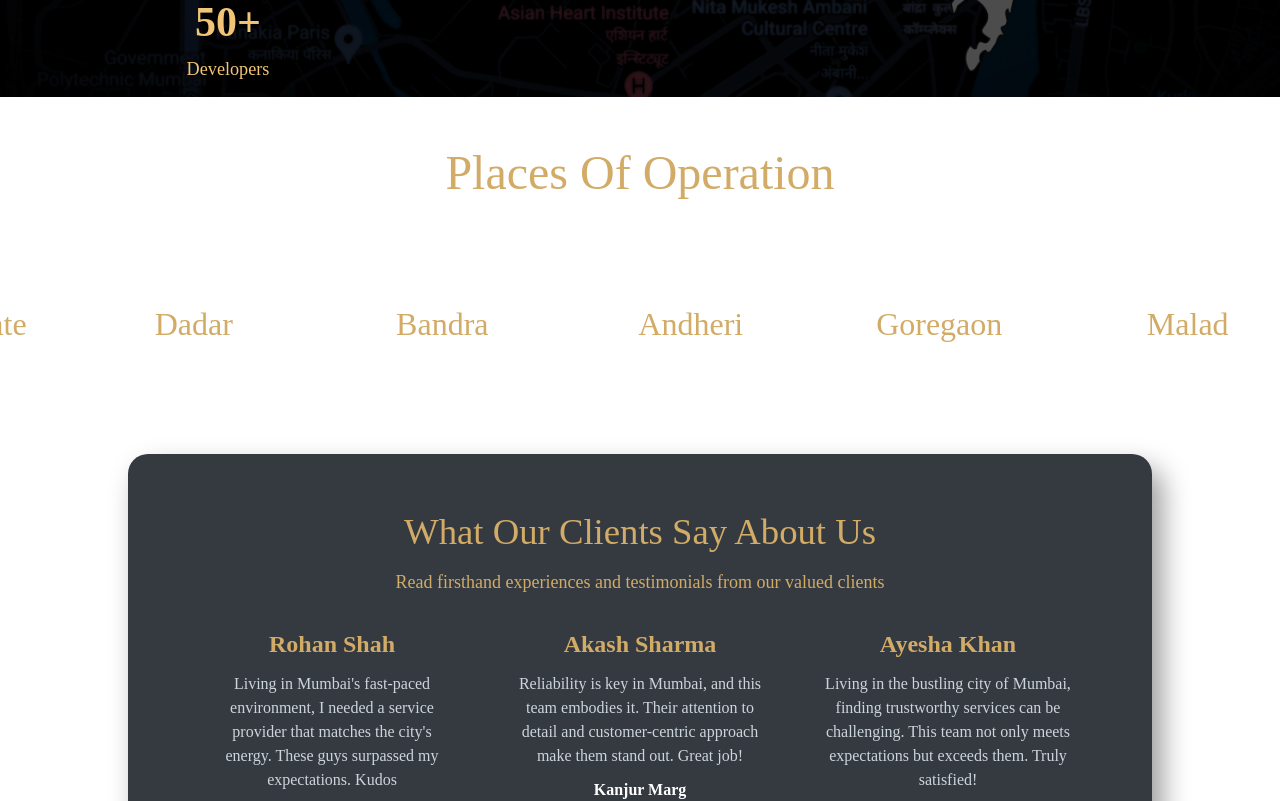
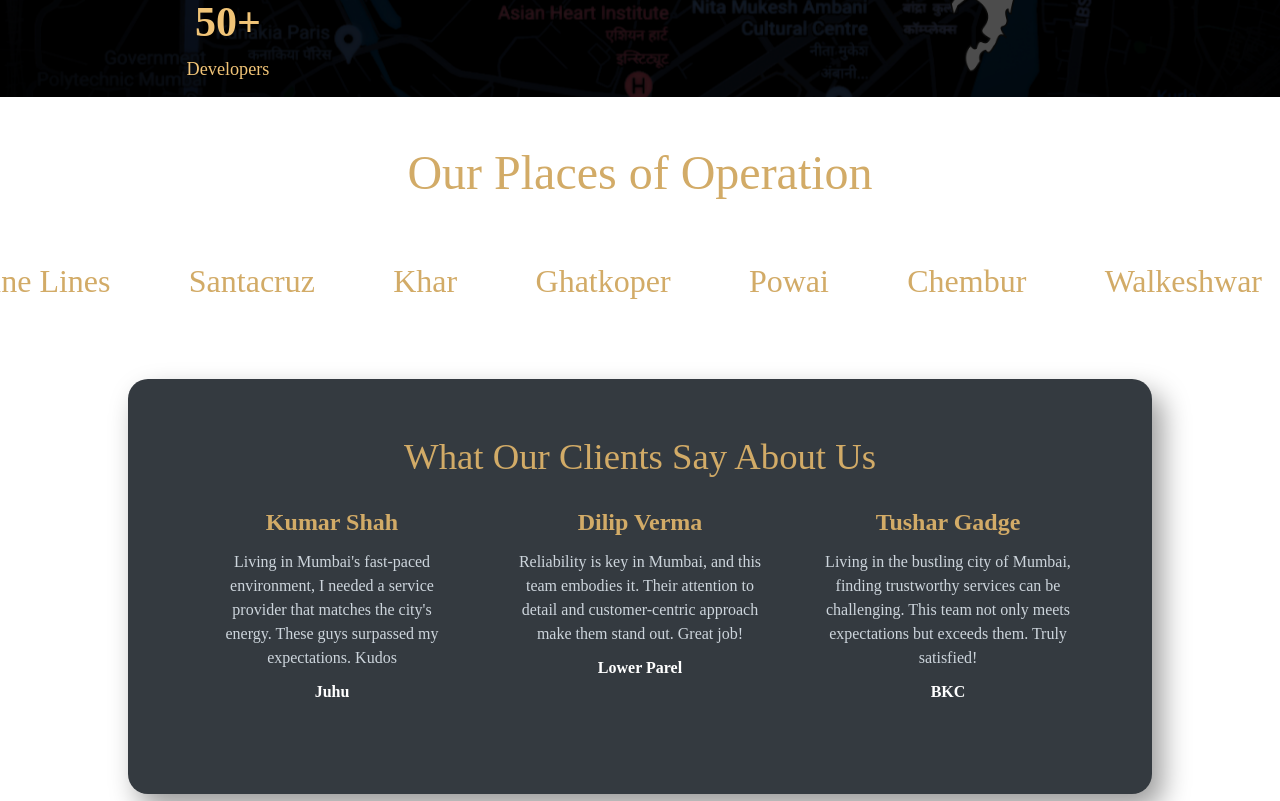
Before and after one commit to Harsh-gg/Chhabria-Housing, a React (Vite) app in the folder Chhabria Housing/Chhabria Housing/: page / in a window 1280 px wide. Shown: the part 3140-3941 px from the top of the page. Built offline with nearby package versions, Linux system fonts and the light colour scheme.

Commit message:
add carousel for places

```diff
--- a/Chhabria Housing/Chhabria Housing/package.json
+++ b/Chhabria Housing/Chhabria Housing/package.json
@@ -21,6 +21,7 @@
     "postcss": "^8.4.33",
     "react": "^18.2.0",
     "react-dom": "^18.2.0",
+    "react-fast-marquee": "^1.6.4",
     "react-router-dom": "^6.21.3",
     "react-router-hash-link": "^2.4.3",
     "reactjs-popup": "^2.0.6",
--- a/Chhabria Housing/Chhabria Housing/src/Listofplaces.jsx
+++ b/Chhabria Housing/Chhabria Housing/src/Listofplaces.jsx
@@ -1,31 +1,40 @@
 import React from "react";
 import CSS from "./Listofplaces.module.css";
+import Marquee from "react-fast-marquee";
 
 export default function AutoplayCarousel() {
 
   return (
-    <div className={CSS.Outer}>
-      <h1 className={CSS.head}>Places Of Operation</h1>
-      <div className={CSS.carouselcontainer}>
-        <div className={CSS.carouseltrack}>
-          <h1 className={CSS.carouselitem}>Juhu</h1>
-            <h1 className={CSS.carouselitem}>Church Gate</h1>
-            <h1 className={CSS.carouselitem}>Dadar </h1>
-            <h1 className={CSS.carouselitem}>Bandra </h1>
-            <h1 className={CSS.carouselitem}>Andheri </h1>
-            <h1 className={CSS.carouselitem}>Goregaon </h1>
-            <h1 className={CSS.carouselitem}>Malad </h1>
-            <h1 className={CSS.carouselitem}>Kandivali </h1>
-            <h1 className={CSS.carouselitem}>Borivali </h1>
-            <h1 className={CSS.carouselitem}>Dahisar </h1>
-            <h1 className={CSS.carouselitem}>Mira Road </h1>
-            <h1 className={CSS.carouselitem}>Bhayander </h1>
-            <h1 className={CSS.carouselitem}>Chembur </h1>
-            <h1 className={CSS.carouselitem}>Kanjurmarg </h1>
-            <h1 className={CSS.carouselitem}>Mulund </h1>
-
-        </div>
-      </div>
-    </div>
+    <>
+    <h1 className={CSS.head}>Our Places of Operation</h1>
+    <Marquee speed={110}>
+            <h1 className={CSS.carouselitem}><span className={CSS.special}>Dubai ⠀⠀⠀</span></h1>
+            <h1 className={CSS.carouselitem}><span className={CSS.special}>London ⠀⠀⠀</span></h1>
+            <h1 className={CSS.carouselitem}>Nariman Point ⠀⠀⠀</h1>
+            <h1 className={CSS.carouselitem}>Marine Lines ⠀⠀⠀</h1>
+            <h1 className={CSS.carouselitem}>Santacruz ⠀⠀⠀</h1>
+            <h1 className={CSS.carouselitem}>Khar ⠀⠀⠀</h1>
+            <h1 className={CSS.carouselitem}>Ghatkoper ⠀⠀⠀</h1>
+            <h1 className={CSS.carouselitem}>Powai ⠀⠀⠀</h1>
+            <h1 className={CSS.carouselitem}>Chembur ⠀⠀⠀</h1>
+            <h1 className={CSS.carouselitem}>Walkeshwar ⠀⠀⠀</h1>
+            <h1 className={CSS.carouselitem}>Breach Candy ⠀⠀⠀</h1>
+            <h1 className={CSS.carouselitem}>Nepeansea Road ⠀⠀⠀</h1>
+            <h1 className={CSS.carouselitem}>Altamount Road ⠀⠀⠀</h1>
+            <h1 className={CSS.carouselitem}>Carmichael Road ⠀⠀⠀</h1>
+            <h1 className={CSS.carouselitem}>Worli ⠀⠀⠀</h1>
+            <h1 className={CSS.carouselitem}>Juhu ⠀⠀⠀</h1>
+            <h1 className={CSS.carouselitem}>Tardeo ⠀⠀⠀</h1>
+            <h1 className={CSS.carouselitem}>Mahalakshmi ⠀⠀⠀</h1>
+            <h1 className={CSS.carouselitem}>Lower Parel ⠀⠀⠀</h1>
+            <h1 className={CSS.carouselitem}>Prabhadevi ⠀⠀⠀</h1>
+            <h1 className={CSS.carouselitem}>Dadar ⠀⠀⠀</h1>
+            <h1 className={CSS.carouselitem}>Parel ⠀⠀⠀</h1>
+            <h1 className={CSS.carouselitem}>BKC ⠀⠀⠀</h1>
+  </Marquee>
+  <br></br>
+  <br></br>
+  <br></br>
+  </>
   );
 }
--- a/Chhabria Housing/Chhabria Housing/src/Listofplaces.module.css
+++ b/Chhabria Housing/Chhabria Housing/src/Listofplaces.module.css
@@ -1,44 +1,18 @@
-
-  .carouselcontainer {
-    overflow: hidden;
-    position: relative;
-    object-fit: none;
-    height: 200px; /* Adjust this height as needed */
-    width: 100%;
-    margin-bottom: 30px;
+  .special{
+    color: #2F4858;
+    font-weight: bold;
+    font-size: 1.1em;
   }
-
   .head {
       color: #d2ab67; /* Golden font color */
       text-align: center;
       font-size: 3em; /* Adjust the font size as needed */
-      margin-bottom: 15px;
+      margin-bottom: 45px;
       font-family: 'Times New Roman', Times, serif;
   }
-  .carouselcard {
-    display: flex;
-    justify-content: center;
-    align-items: center;
-    width: 110%;
-    height: 110%;
-    border-radius: 20%;
-    background: transparent;
-  }
-  .carouselitem {
-    display: flex;
-    justify-content: center;
-    align-items: center;
-    width: 10%;
-    height: 100%;
-    background: transparent;
-  }
-  .carouseltrack h1{
-    font-family: 'Times New Roman', Times, serif;
+  .carouselitem{
     font-size: 2em;
-    color: #d2ab67;
-  }
-  .Outer{
-    width: 100%;
+    color: #d2ab67; /* Golden font color */
   }
 
   @media (max-width: 425px) {
@@ -67,42 +41,14 @@
   @media (max-width: 768px) {
     .head{
       font-size: 2em; /* Adjust the font size as needed */
-      margin-top: -20%;
+      margin-top: 1%;
     }
-    .carouseltrack h1{
-        font-size: 1.5em;
-        width: 100%;
-    }
-    .carouseltrack {
-      width: 100%;
+    .carouselitem{
+      font-size: 1.5em;
+      color: #d2ab67; /* Golden font color */
     }
   }
 
-  .carouseltrack {
-    display: flex;
-    position: absolute;
-    left: 0;
-    justify-content: center;
-    align-items: center;
-    gap: 15px; /* Adjust this gap as needed */
-    width: 290%;
-    height: 100%;
-    animation: slide 20s linear infinite;
-  }
-
-  @media (max-width: 425px) {
-    .carouseltrack {
-      width: 200%;
-    }
-  }
-
-  @media (max-width: 768px) {
-    .carouseltrack {
-      animation-duration: 10s; /* Adjust the duration for faster movement */
-      width: 620%;
-      height: 50%;
-    }
-  }
   @keyframes slide {
     0% {
       left: 0;
--- a/Chhabria Housing/Chhabria Housing/src/Testimonial.jsx
+++ b/Chhabria Housing/Chhabria Housing/src/Testimonial.jsx
@@ -23,41 +23,40 @@ function Testimonial() {
         <div ref={testimonialRef} className={`${testicss.outer} ${isVisible && testicss.visible}`}>
             <div className={testicss.testi}>
                 <h1 className={testicss.testimonial}>What Our Clients Say About Us</h1>
-                <h2 className={testicss.head}>Read firsthand experiences and testimonials from our valued clients</h2>
                 <div className={testicss.testimonialcontain}>
                     <div className={`${testicss.testimonialbox} ${isVisible && testicss.fadeIn}`}>
-                        <h3 className={testicss.name}>Rohan Shah</h3>
+                        <h3 className={testicss.name}>Kumar Shah</h3>
                         <p className={testicss.mess}>
                             Living in Mumbai's fast-paced environment, I needed a service
                             provider that matches the city's energy. These guys surpassed my
                             expectations. Kudos
                         </p>
                         <p>
-                            <strong>Mumbai Central</strong>
+                            <strong>Juhu</strong>
                         </p>
                     </div>
 
                     <div className={`${testicss.testimonialbox} ${isVisible && testicss.fadeIn}`}>
-                        <h3 className={testicss.name}>Akash Sharma</h3>
+                        <h3 className={testicss.name}>Dilip Verma</h3>
                         <p className={testicss.mess}>
                             Reliability is key in Mumbai, and this team embodies it. Their
                             attention to detail and customer-centric approach make them stand
                             out. Great job!
                         </p>
                         <p>
-                            <strong>Kanjur Marg</strong>
+                            <strong>Lower Parel</strong>
                         </p>
                     </div>
 
                     <div className={`${testicss.testimonialbox} ${isVisible && testicss.fadeIn}`}>
-                        <h3 className={testicss.name}>Ayesha Khan</h3>
+                        <h3 className={testicss.name}>Tushar Gadge</h3>
                         <p className={testicss.mess}>
                             Living in the bustling city of Mumbai, finding trustworthy services
                             can be challenging. This team not only meets expectations but
                             exceeds them. Truly satisfied!
                         </p>
                         <p>
-                            <strong>Borivali</strong>
+                            <strong>BKC</strong>
                         </p>
                     </div>
                 </div>
```
Also changed, not shown: 1 other file (tests, documents, lock files or other folders).
